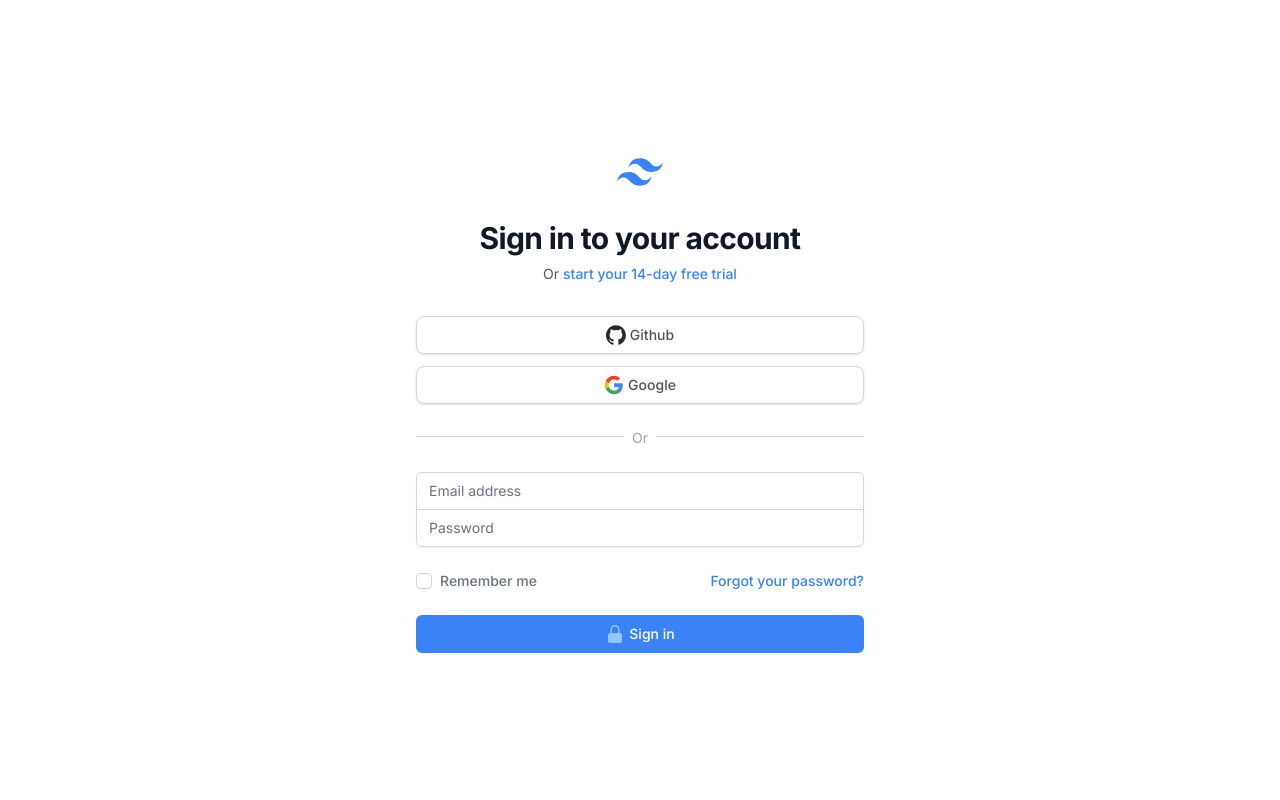
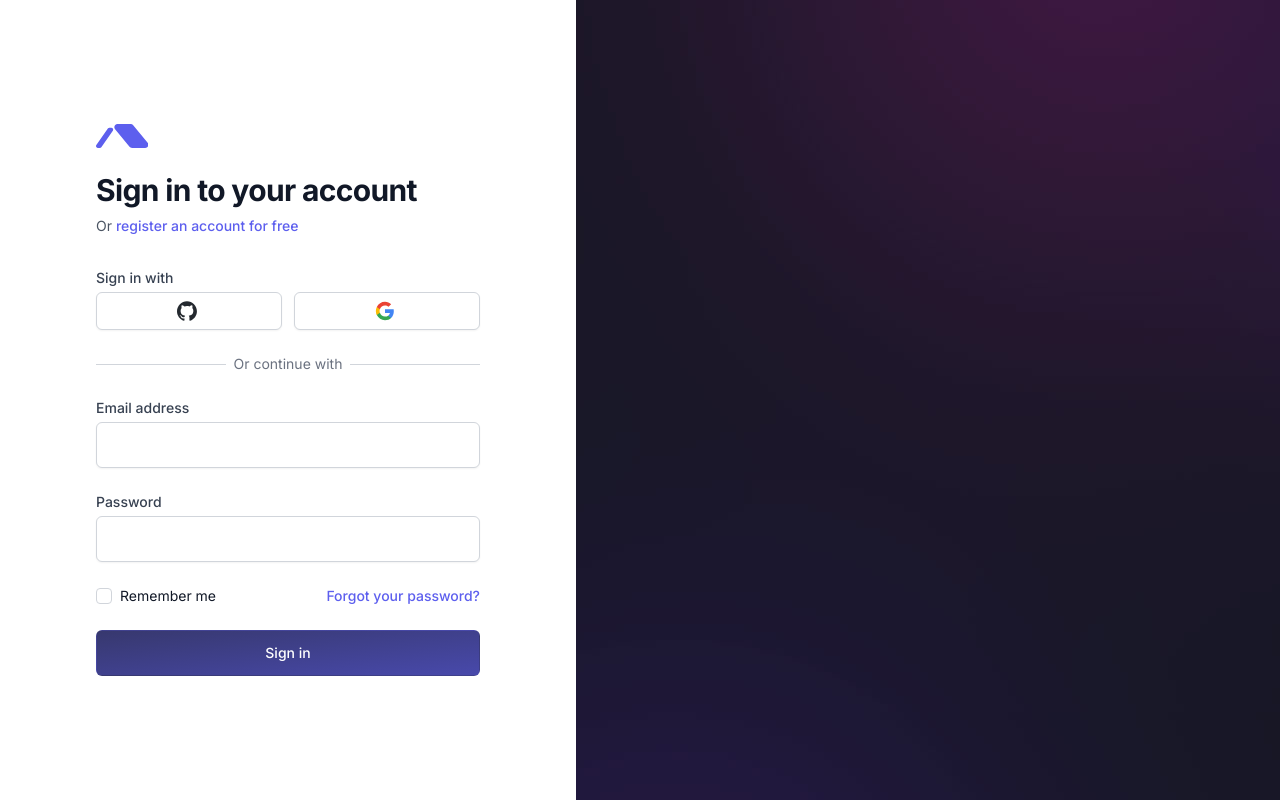
Before and after one commit to jstnmthw/real-estate-app, a Next.js app in the folder frontend/: page /signin in a window 1280 px wide. Built offline with nearby package versions, Linux system fonts and the light colour scheme; no server answers.

Commit message:
refactor: Signin page

```diff
--- a/frontend/app/signin/page.tsx
+++ b/frontend/app/signin/page.tsx
@@ -2,17 +2,16 @@
 
 import { Logo } from '@/components/icons/Logo';
 import Link from 'next/link';
-import { FormEvent, SetStateAction, useEffect, useState } from 'react';
+import { GithubIcon } from '@/components/icons/GithubIcon';
 import { useAuth } from '@/hooks/auth';
 import { useSearchParams } from 'next/navigation';
-import { LockClosedIcon } from '@heroicons/react/20/solid';
-import { GithubIcon } from '@/components/icons/GithubIcon';
+import { FormEvent, SetStateAction, useEffect, useState } from 'react';
 import { GoogleIcon } from '@/components/icons/GoogleIcon';
 
 export default function Page() {
   const { login } = useAuth({
     middleware: 'guest',
-    redirectIfAuthenticated: '/dashboard',
+    // redirectIfAuthenticated: '/dashboard',
   });
   const searchParams = useSearchParams();
   const reset = searchParams.get('reset');
@@ -42,90 +41,106 @@ export default function Page() {
       setStatus,
     });
   };
-
   return (
-    <div className="flex min-h-full items-center justify-center py-12 px-4 sm:px-6 lg:px-8">
-      <div className="w-full max-w-md space-y-8">
-        {status && (
-          <div className="rounded-md bg-black px-2 py-2 text-white shadow-md">
-            {status}
-          </div>
-        )}
+    <>
+      <div className="flex min-h-full">
+        <div className="flex flex-1 flex-col justify-center py-12 px-4 sm:px-6 lg:flex-none lg:px-20 xl:px-24">
+          <div className="mx-auto w-full max-w-sm lg:w-96">
             <div>
-          <div className={'flex justify-center'}>
-            <Link href={'/'}>
-              <Logo className={'mx-auto h-12 w-12 text-blue-500'} />
+              <Link href={'/'} className="block w-[47px]">
+                <Logo />
               </Link>
-          </div>
-          <h2 className="mt-6 text-center text-3xl font-bold tracking-tight text-gray-900">
+              <h2 className="mt-6 text-3xl font-bold tracking-tight text-gray-900">
                 Sign in to your account
               </h2>
-          <p className="mt-2 text-center text-sm text-gray-600">
+              <p className="mt-2 text-sm text-gray-600">
                 Or{' '}
-            <Link
-              href={'/register'}
-              className="font-medium text-blue-500 hover:text-blue-700"
+                <a
+                  href="#"
+                  className="font-medium text-lavender-600 hover:text-lavender-500"
                 >
-              start your 14-day free trial
-            </Link>
+                  register an account for free
+                </a>
               </p>
             </div>
-        <form className="mt-8 space-y-6" onSubmit={submitForm}>
-          <div className={'space-y-3'}>
+            <div className="mt-8">
+              <div>
+                <div>
+                  <p className="text-sm font-medium text-gray-700">
+                    Sign in with
+                  </p>
+                  <div className="mt-1 grid grid-cols-2 gap-3">
+                    <div>
                       <Link
                         href={`${process.env.NEXT_PUBLIC_BACKEND_URL}/auth/github/redirect`}
                         className={
-                'flex w-full items-center justify-center rounded-lg border border-neutral-300 py-2 text-center text-sm font-medium text-neutral-600 shadow transition-colors hover:border-neutral-400 hover:text-neutral-800'
+                          'inline-flex w-full justify-center rounded-md border border-gray-300 bg-white py-2 px-4 text-sm font-medium text-gray-500 shadow-sm hover:bg-gray-50'
                         }
                       >
                         <GithubIcon className={'mr-1 inline-block h-5 w-5'} />
-              Github
                       </Link>
+                    </div>
+                    <div>
                       <Link
                         href={`${process.env.NEXT_PUBLIC_BACKEND_URL}/auth/google/redirect`}
                         className={
-                'flex w-full items-center justify-center rounded-lg border border-neutral-300 py-2 text-center text-sm font-medium text-neutral-600 shadow transition-colors hover:border-neutral-400 hover:text-neutral-800'
+                          'inline-flex w-full justify-center rounded-md border border-gray-300 bg-white py-2 px-4 text-sm font-medium text-gray-500 shadow-sm hover:bg-gray-50'
                         }
                       >
                         <GoogleIcon className={'mr-1 inline-block h-5 w-5'} />
-              Google
                       </Link>
                     </div>
-          <div className={'relative text-center text-sm text-neutral-400'}>
+                  </div>
+                </div>
+                <div className="relative mt-6">
                   <div
-              className={'absolute left-0 top-2 z-0 h-px w-full bg-neutral-300'}
-            ></div>
-            <span className={'z-1 relative bg-white px-2'}>Or</span>
+                    className="absolute inset-0 flex items-center"
+                    aria-hidden="true"
+                  >
+                    <div className="w-full border-t border-gray-300" />
                   </div>
-          <div className="-space-y-px rounded-md shadow-sm">
+                  <div className="relative flex justify-center text-sm">
+                    <span className="bg-white px-2 text-gray-500">
+                      Or continue with
+                    </span>
+                  </div>
+                </div>
+              </div>
+              <div className="mt-6">
+                <form onSubmit={submitForm} className="space-y-6">
                   <div>
-              <label htmlFor="email-address" className="sr-only">
+                    <label
+                      htmlFor="email"
+                      className="block text-sm font-medium text-gray-700"
+                    >
                       Email address
                     </label>
+                    <div className="mt-1">
                       <input
-                id="email-address"
+                        id="email"
                         name="email"
                         type="email"
                         autoComplete="email"
                         required
-                className="relative block w-full appearance-none rounded-none rounded-t-md border border-gray-300 px-3 py-2 text-gray-900 placeholder-gray-500 focus:z-10 focus:border-blue-500 focus:outline-none focus:ring-blue-500 sm:text-sm"
-                placeholder="Email address"
-                onChange={(event) => setEmail(event.target.value)}
+                        className="block w-full appearance-none rounded-md border border-gray-300 px-3 py-3 placeholder-gray-400 shadow-sm focus:border-lavender-500 focus:outline-none focus:ring-lavender-500 sm:text-sm"
                       />
                     </div>
-            <div>
-              <label htmlFor="password" className="sr-only">
+                  </div>
+                  <div className="space-y-1">
+                    <label
+                      htmlFor="password"
+                      className="block text-sm font-medium text-gray-700"
+                    >
                       Password
                     </label>
+                    <div className="mt-1">
                       <input
                         id="password"
                         name="password"
                         type="password"
                         autoComplete="current-password"
                         required
-                className="relative block w-full appearance-none rounded-none rounded-b-md border border-gray-300 px-3 py-2 text-gray-900 placeholder-gray-500 focus:z-10 focus:border-blue-500 focus:outline-none focus:ring-blue-500 sm:text-sm"
-                placeholder="Password"
-                onChange={(event) => setPassword(event.target.value)}
+                        className="block w-full appearance-none rounded-md border border-gray-300 px-3 py-3 placeholder-gray-400 shadow-sm focus:border-lavender-500 focus:outline-none focus:ring-lavender-500 sm:text-sm"
                       />
                     </div>
                   </div>
@@ -135,40 +150,39 @@ export default function Page() {
                         id="remember-me"
                         name="remember-me"
                         type="checkbox"
-                className="h-4 w-4 rounded border-gray-300 text-blue-500 focus:ring-blue-500"
-                onChange={(event) => setShouldRemember(event.target.checked)}
+                        className="h-4 w-4 rounded border-gray-300 text-lavender-600 focus:ring-lavender-500"
                       />
                       <label
                         htmlFor="remember-me"
-                className="ml-2 block text-sm font-medium text-gray-500"
+                        className="ml-2 block text-sm text-gray-900"
                       >
                         Remember me
                       </label>
                     </div>
                     <div className="text-sm">
-              <Link
-                href={'forgot-password'}
-                className="font-medium text-blue-500 hover:text-blue-700"
+                      <a
+                        href="#"
+                        className="font-medium text-lavender-600 hover:text-lavender-500"
                       >
                         Forgot your password?
-              </Link>
+                      </a>
                     </div>
                   </div>
                   <div>
                     <button
                       type="submit"
-              className="group relative flex w-full justify-center rounded-md border border-transparent bg-blue-500 py-2 px-4 text-sm font-medium text-white hover:bg-blue-600 focus:outline-none focus:ring-2 focus:ring-blue-500 focus:ring-offset-2"
+                      className="flex w-full justify-center rounded-md border border-transparent bg-gradient-to-tl from-lavender-800 to-lavender-900 py-3 px-4 text-sm font-medium text-white hover:bg-lavender-700 focus:outline-none focus:ring-2 focus:ring-lavender-500 focus:ring-offset-2"
                     >
-              <LockClosedIcon
-                className={
-                  'mr-1 h-5 w-5 text-blue-300 group-hover:text-blue-200'
-                }
-              />
                       Sign in
                     </button>
                   </div>
                 </form>
               </div>
             </div>
+          </div>
+        </div>
+        <div className="relative hidden w-0 flex-1 bg-main_dark lg:block"></div>
+      </div>
+    </>
   );
 }
--- a/frontend/components/Header.tsx
+++ b/frontend/components/Header.tsx
@@ -80,17 +80,32 @@ const recentPosts = [
 export default function Header() {
   return (
     <Popover className="relative bg-white md:bg-transparent">
-      <div className="hidden bg-lavender-1000 py-2.5 text-sm text-lavender-50 md:block">
+      <div className="hidden bg-lavender-1000 py-2.5 text-sm md:block">
         <div className="container flex justify-between">
-          <div>
+          <div className="text-lavender-50">
             <MegaphoneIcon className="mr-2 inline-block h-5 w-5 text-lavender-400" />
             Special announcements can go here too
           </div>
-          <div>
-            <Link
-              href={'signin'}
-              className="whitespace-nowrap text-sm font-medium text-lavender-50 transition-colors hover:text-lavender-200"
-            >
+          <div className="flex space-x-5">
+            <button type="button" className="font-medium text-zinc-400">
+              <span>English</span>
+              <ChevronDownIcon
+                className={
+                  'ml-0.5 inline-block h-5 w-5 group-hover:text-gray-500'
+                }
+                aria-hidden="true"
+              />
+            </button>
+            <button type="button" className="font-medium text-zinc-400">
+              <span>USD</span>
+              <ChevronDownIcon
+                className={
+                  'ml-0.5 inline-block h-5 w-5 group-hover:text-gray-500'
+                }
+                aria-hidden="true"
+              />
+            </button>
+            <Link href={'signin'} className="font-medium text-zinc-200">
               Sign in
             </Link>
           </div>
@@ -115,7 +130,7 @@ export default function Header() {
               <Link
                 key={item.name}
                 href={item.href}
-                className="text-base font-medium text-gray-500 hover:text-gray-900"
+                className="text-base font-medium text-lavender-900 hover:text-gray-900"
               >
                 {item.name}
               </Link>
@@ -125,14 +140,14 @@ export default function Header() {
                 <>
                   <Popover.Button
                     className={classNames(
-                      open ? 'text-gray-900' : 'text-gray-500',
+                      open ? 'text-gray-900' : 'text-lavender-900',
                       'group inline-flex items-center rounded-md text-base font-medium hover:text-gray-900 focus:outline-none focus:ring-2 focus:ring-lavender-500 focus:ring-offset-2',
                     )}
                   >
                     <span>More</span>
                     <ChevronDownIcon
                       className={classNames(
-                        open ? 'text-gray-600' : 'text-gray-400',
+                        open ? 'text-lavender-700' : 'text-lavender-500',
                         'ml-2 h-5 w-5 group-hover:text-gray-500',
                       )}
                       aria-hidden="true"
@@ -212,7 +227,7 @@ export default function Header() {
           <div className="hidden items-center justify-end md:flex md:flex-1 lg:w-0">
             <Link
               href={'register'}
-              className="ml-8 inline-flex items-center justify-center whitespace-nowrap rounded-md border border-transparent bg-white px-4 py-2 text-sm font-medium text-lavender-600 drop-shadow hover:bg-lavender-50"
+              className="ml-8 inline-flex items-center justify-center whitespace-nowrap rounded-md border border-transparent bg-white px-4 py-2 text-sm font-medium text-lavender-600 drop-shadow hover:text-lavender-800"
             >
               Sign up
             </Link>
--- a/frontend/components/icons/Logo.tsx
+++ b/frontend/components/icons/Logo.tsx
@@ -5,17 +5,30 @@ import { classNames } from '@/helpers/utilites';
 export const Logo: FC<{ className?: string }> = ({ className }) => {
   return (
     <svg
-      viewBox="0 0 47 40"
-      fill="none"
+      className={classNames(
+        className ? className : 'h-4 w-auto text-lavender-600 md:h-6',
+      )}
       xmlns="http://www.w3.org/2000/svg"
-      className={classNames(
-        className ? className : 'h-8 w-auto text-lavender-600 md:h-10',
-      )}
+      viewBox="0 0 370 170"
     >
       <path
         fill="currentColor"
-        d="M23.5 6.5C17.5 6.5 13.75 9.5 12.25 15.5C14.5 12.5 17.125 11.375 20.125 12.125C21.8367 12.5529 23.0601 13.7947 24.4142 15.1692C26.6202 17.4084 29.1734 20 34.75 20C40.75 20 44.5 17 46 11C43.75 14 41.125 15.125 38.125 14.375C36.4133 13.9471 35.1899 12.7053 33.8357 11.3308C31.6297 9.09158 29.0766 6.5 23.5 6.5ZM12.25 20C6.25 20 2.5 23 1 29C3.25 26 5.875 24.875 8.875 25.625C10.5867 26.0529 11.8101 27.2947 13.1642 28.6693C15.3702 30.9084 17.9234 33.5 23.5 33.5C29.5 33.5 33.25 30.5 34.75 24.5C32.5 27.5 29.875 28.625 26.875 27.875C25.1633 27.4471 23.9399 26.2053 22.5858 24.8307C20.3798 22.5916 17.8266 20 12.25 20Z"
+        d="M348.1 170h-93c-6.8 0-13.3-3.1-17.7-8.3L135.2 37.5C122.9 22.5 133.5 0 152.9 0h93c6.8 0 13.3 3.1 17.7 8.3l102.3 124.2c12.2 15 1.6 37.5-17.8 37.5zM26.9 170H13.3c-10.7 0-17-12.1-10.9-20.9L83.9 32.7c2.5-3.5 6.5-5.7 10.9-5.7h13.6c10.7 0 17 12.1 10.9 20.9L37.8 164.3c-2.5 3.6-6.6 5.7-10.9 5.7z"
       />
     </svg>
+    // Tailwind Logo
+    // <svg
+    //   viewBox="0 0 47 40"
+    //   fill="none"
+    //   xmlns="http://www.w3.org/2000/svg"
+    //   className={classNames(
+    //     className ? className : 'h-8 w-auto text-lavender-600 md:h-10',
+    //   )}
+    // >
+    //   <path
+    //     fill="currentColor"
+    //     d="M23.5 6.5C17.5 6.5 13.75 9.5 12.25 15.5C14.5 12.5 17.125 11.375 20.125 12.125C21.8367 12.5529 23.0601 13.7947 24.4142 15.1692C26.6202 17.4084 29.1734 20 34.75 20C40.75 20 44.5 17 46 11C43.75 14 41.125 15.125 38.125 14.375C36.4133 13.9471 35.1899 12.7053 33.8357 11.3308C31.6297 9.09158 29.0766 6.5 23.5 6.5ZM12.25 20C6.25 20 2.5 23 1 29C3.25 26 5.875 24.875 8.875 25.625C10.5867 26.0529 11.8101 27.2947 13.1642 28.6693C15.3702 30.9084 17.9234 33.5 23.5 33.5C29.5 33.5 33.25 30.5 34.75 24.5C32.5 27.5 29.875 28.625 26.875 27.875C25.1633 27.4471 23.9399 26.2053 22.5858 24.8307C20.3798 22.5916 17.8266 20 12.25 20Z"
+    //   />
+    // </svg>
   );
 };
--- a/frontend/tailwind.config.js
+++ b/frontend/tailwind.config.js
@@ -37,6 +37,7 @@ module.exports = {
       },
       backgroundImage: {
         main: "url('/img/main-bg.jpg')",
+        main_dark: "url('/img/main-bg_dark.jpg')",
       },
       container: {
         center: true,
```
Also changed, not shown: frontend/public/img/main-bg.jpg, frontend/public/img/main-bg_dark.jpg (added). Lines whose indentation alone changed are shown as unchanged.
